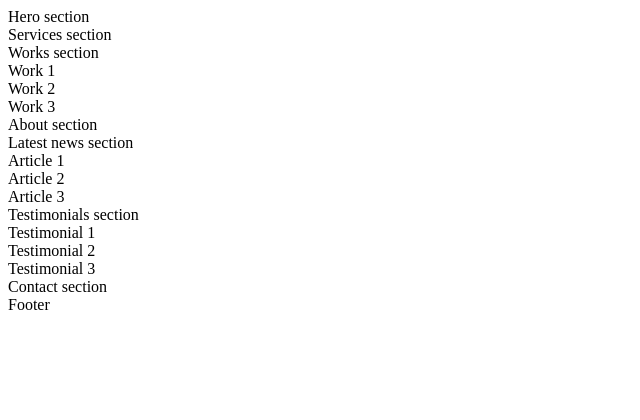
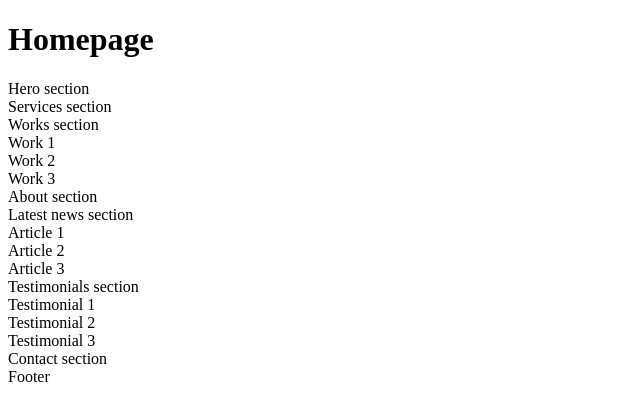
Before and after one commit to rpokman/holbertonschool-web_front_end, a plain HTML site: page html_advanced/7-index.html in a window 1280 px wide. Shown: the whole page, without its empty margins (0-640 px from the left). Drawn offline with Linux system fonts and the light colour scheme.

Commit message:
Add main heading to 7-index.html for improved structure

```diff
--- a/html_advanced/7-index.html
+++ b/html_advanced/7-index.html
@@ -13,6 +13,9 @@
                 </nav>
             </header>
             <main>
+                <H1>
+                    Homepage
+                </H1>
                 <section>
                     Hero section
                 </section>
```
